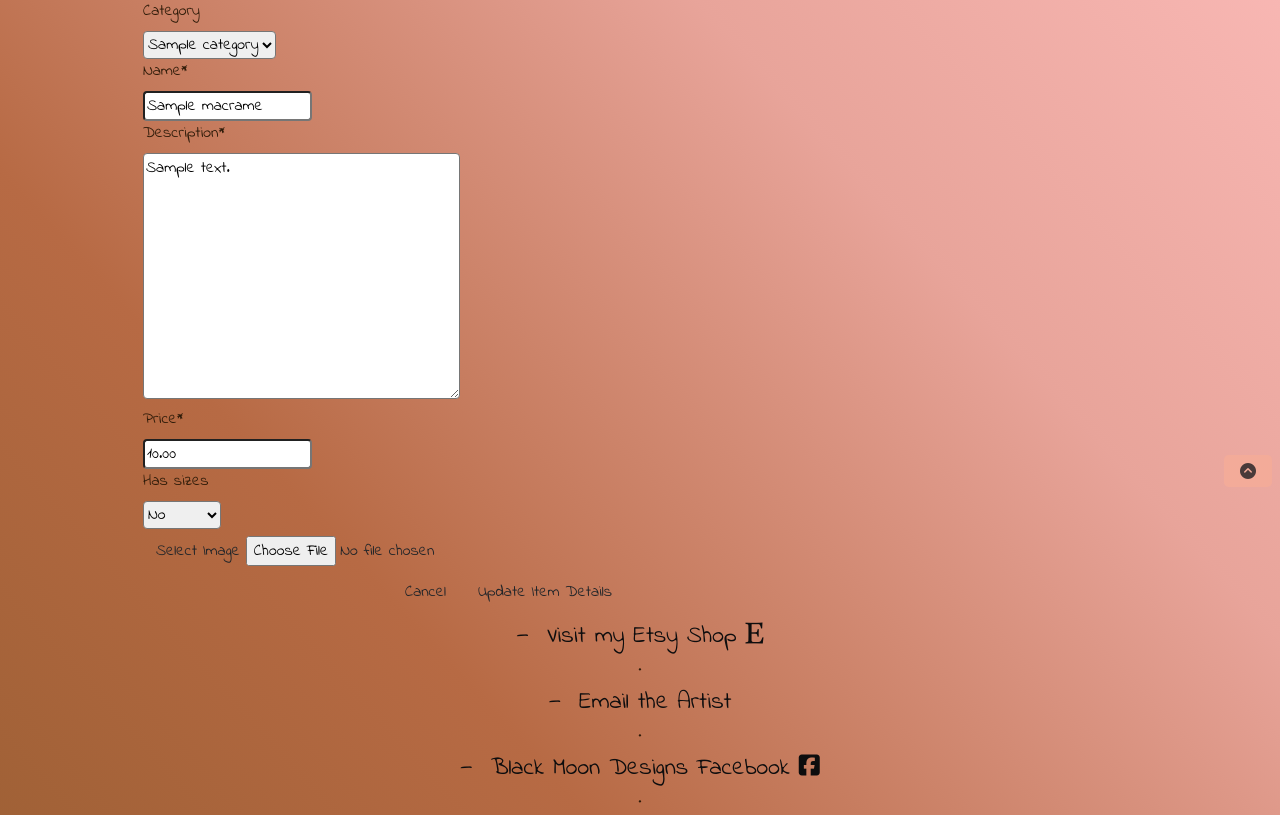
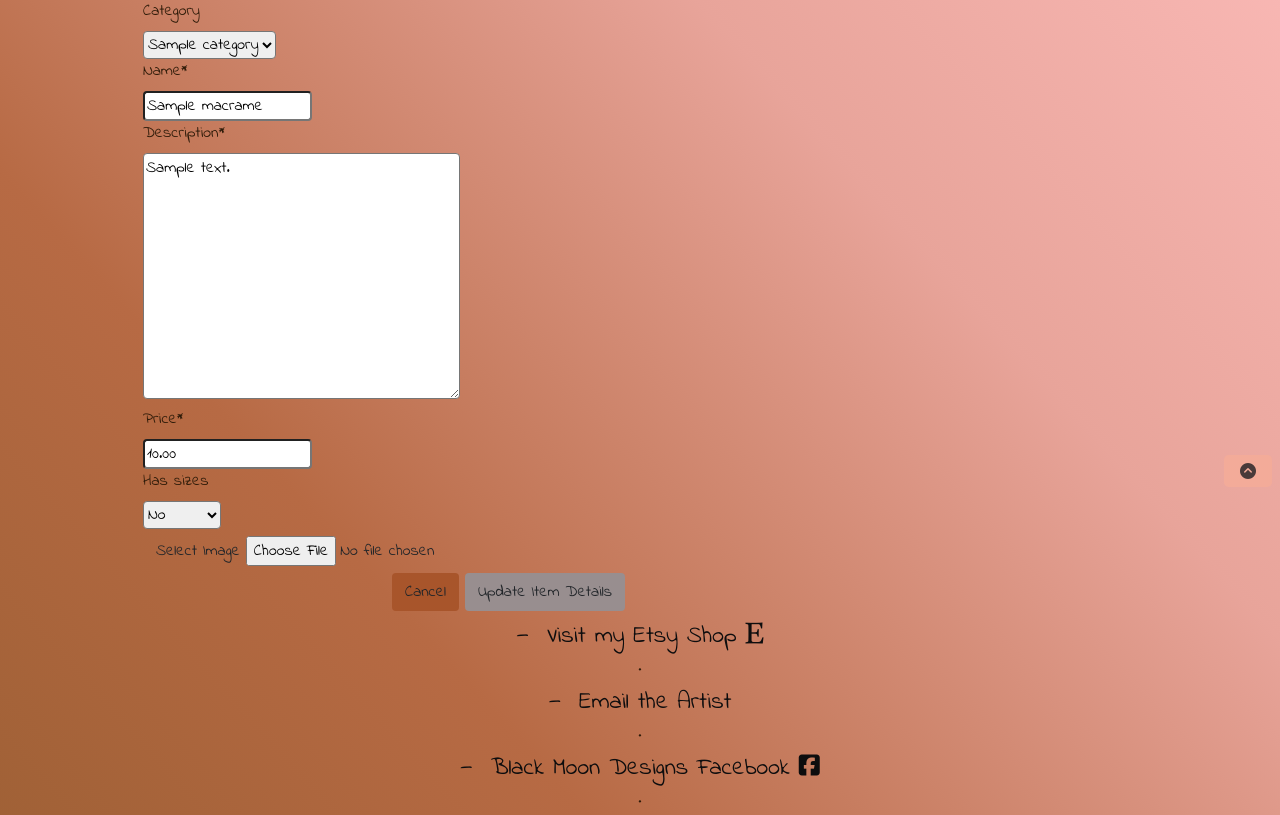
Before and after one commit to totalnoMartina/irish-macrame, a Django app: page /edit/1/ in a window 1280 px wide. Shown: the part 297-1112 px from the top of the page. Run offline with Django 3.2, Linux system fonts and the light colour scheme; a user stored in the database is signed in; tables that the repository leaves empty hold one stand-in row (values such as "Sample post"); some libraries are stand-ins or nearby versions; some web fonts are replaced.

Commit message:
Add doctrings to macrame admin and model

```diff
--- a/shoppingapp/admin.py
+++ b/shoppingapp/admin.py
@@ -4,6 +4,7 @@ from .models import Macrame, Review, Category
 
 
 class MacrameAdmin(admin.ModelAdmin):
+    """ An admin panel for viewing macrame objects """
     list_display = (
         'name',
         'category',
@@ -15,11 +16,14 @@ class MacrameAdmin(admin.ModelAdmin):
 
 
 class CategoryAdmin(admin.ModelAdmin):
+    """ An admin panel for viewing macrame categories """
+
     list_display = (
         'friendly_name',
         'name',
     )
 
+
 admin.site.register(Macrame, MacrameAdmin)
 admin.site.register(Category, CategoryAdmin)
 admin.site.register(Review)
--- a/shoppingapp/models.py
+++ b/shoppingapp/models.py
@@ -33,6 +33,7 @@ class Macrame(models.Model):
     likes = models.ManyToManyField(User, blank=True, related_name='likes')
 
     def __str__(self):
+        """ A function to return name of macrame item """
         return self.name
 
     def number_of_likes(self):
--- a/shoppingapp/templates/shoppingapp/edit_macrame.html
+++ b/shoppingapp/templates/shoppingapp/edit_macrame.html
@@ -39,8 +39,8 @@
                 {% endif %}
                 {% endfor %}
                 <div class="text-right">
-                    <a class="btn btn-outline-black rounded-0" href="{% url 'macrames' %}">Cancel</a>
-                    <button class="btn btn-black rounded-0" type="submit">Update Item Details</button>
+                    <a class="btn btn__shopping rounded" href="{% url 'macrames' %}">Cancel</a>
+                    <button class="btn btn__add rounded" type="submit">Update Item Details</button>
                 </div>
             </form>
         </div>
--- a/shoppingapp/urls.py
+++ b/shoppingapp/urls.py
@@ -8,7 +8,7 @@ urlpatterns = [
     path('<int:macrame_id>', views.macrame_detail, name='macrame-detail'),
     path('<int:pk>/like', views.AddLike.as_view(), name='like'),
     path('add/', views.add_macrame, name='add_macrame'),
-    path('edit/<int:macrame_id>/', views.edit_macrame, name='edit_macrame'),
+    path('edit/<macrame_id>/', views.edit_macrame, name='edit_macrame'),
     path('shoppingapp/delete/<int:macrame_id>/', views.delete_macrame,
          name='delete_macrame'),
 ]
--- a/shoppingapp/views.py
+++ b/shoppingapp/views.py
@@ -70,6 +70,10 @@ class AddLike(LoginRequiredMixin, View):
 @login_required
 def add_macrame(request):
     """ Add a macrame item to the store """
+    if not request.user.is_superuser:
+        messages.error(request, 'Sorry, only store owners can do that.')
+        return redirect(reverse('home'))
+
     if request.method == 'POST':
         form = MacrameForm(request.POST, request.FILES)
         if form.is_valid():
@@ -91,11 +95,15 @@ def add_macrame(request):
 @login_required
 def edit_macrame(request, macrame_id):
     """ Edit a macrame item in the store """
-    macrame = get_object_or_404(Macrame, pk=macrame_id)
+    if not request.user.is_superuser:
+        messages.error(request, 'Sorry, only store owners can do that.')
+        return redirect(reverse('home'))
+    # Retrieving the particular object to edit
+    macrame = get_object_or_404(Macrame, id=macrame_id)
     if request.method == 'POST':
         form = MacrameForm(request.POST, request.FILES, instance=macrame)
         if form.is_valid():
-            form.save()
+            macrame = form.save()
             messages.success(request, 'Successfully updated Macrame item!')
             return redirect(reverse('macrame-detail', args=[macrame.id]))
         else:
```
